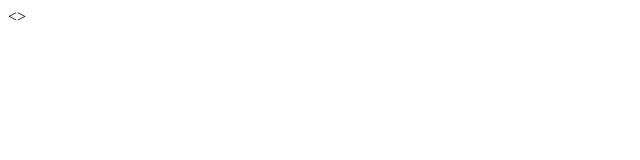
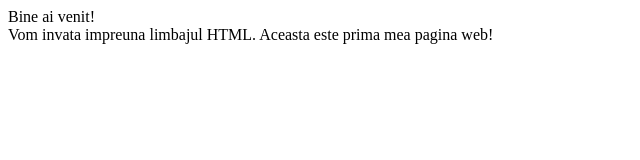
Before and after one commit to dumitru88/Boogit, a plain HTML site: page index.html in a window 1280 px wide. Shown: the whole page, without its empty margins (0-640 px from the left). Drawn offline with Linux system fonts and the light colour scheme.

Commit message:
Update index.html

```diff
--- a/index.html
+++ b/index.html
@@ -1 +1,9 @@
-<>
+<HTML>
+   <HEAD>
+     <TITLE>Prima mea pagina web</TITLE>
+   </HEAD>
+ <BODY>
+Bine ai venit!<BR>
+Vom invata impreuna limbajul HTML. Aceasta este prima mea pagina web!<BR>
+</BODY>
+</HTML>
```
